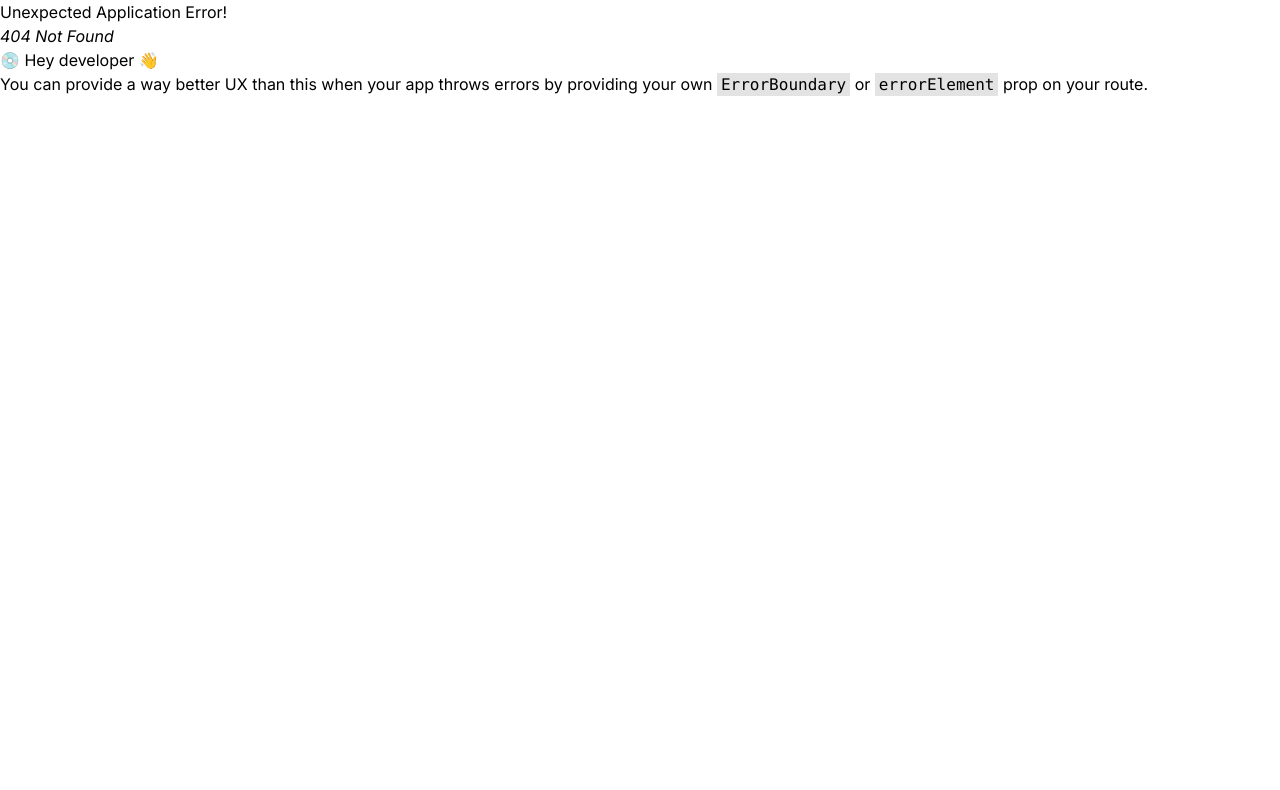
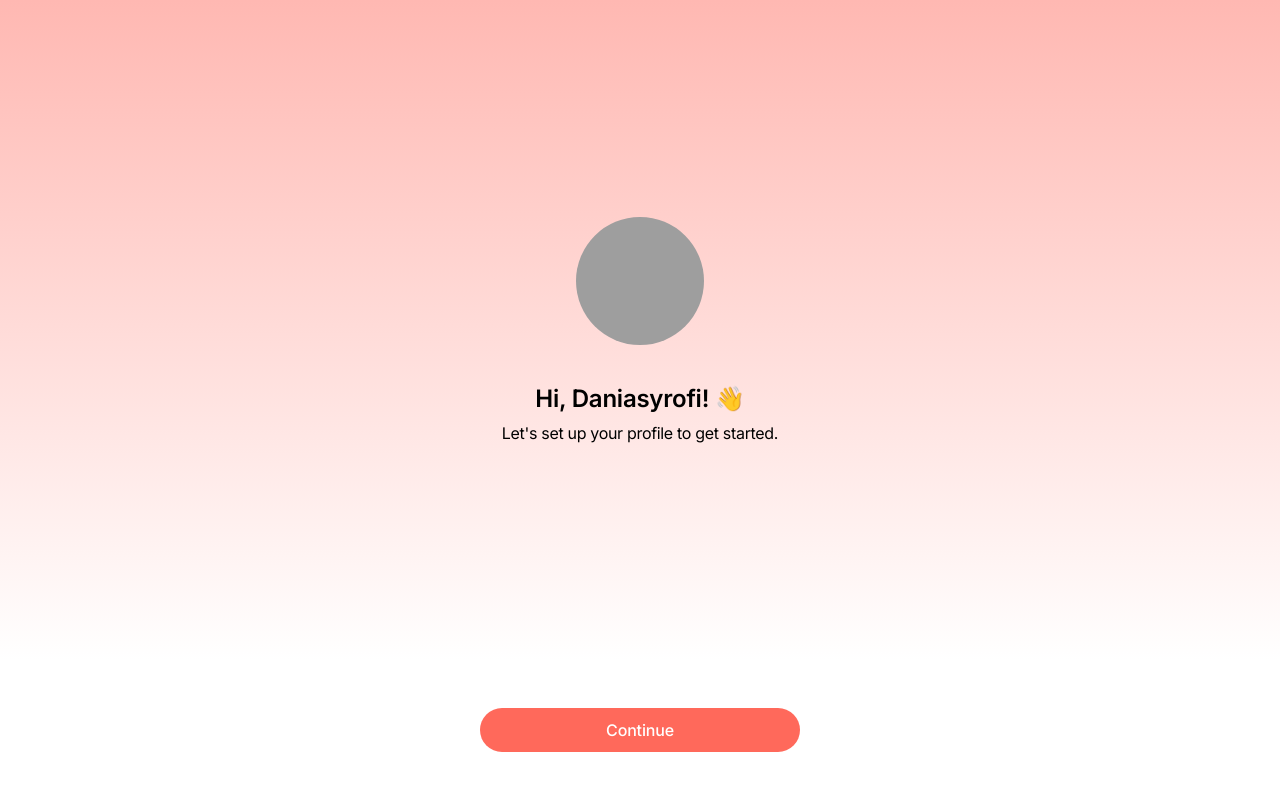
Before and after one commit to ayusudi/localizeai-client, a React (Vite) app: page /register in a window 1280 px wide. Before the commit this address had no page. Shown: the top 790 px of the page. Built offline with nearby package versions, Linux system fonts and the light colour scheme; grey boxes are pictures that could not be loaded.

Commit message:
register page

```diff
--- a/src/pages/LandingPage.jsx
+++ b/src/pages/LandingPage.jsx
@@ -1,6 +1,7 @@
 import React, { useState, useEffect, useRef } from "react";
 import { useSpring, animated } from "react-spring";
 import Card from "../components/Card";
+import { useNavigate } from "react-router-dom";
 
 export default function LandingPage() {
   const [cardKeys, setCardKeys] = useState(new Array(12).fill(false)); // Initialize keys for each card
@@ -8,7 +9,7 @@ export default function LandingPage() {
   const containerRef = useRef(null); // Reference to the scroll container
   const directionRef = useRef(1); // Direction of scrolling (1 = right, -1 = left)
   const [isScrolling, setIsScrolling] = useState(true); // State to control scrolling
-
+  const navigate = useNavigate();
   // Effect to detect mobile screen size
   useEffect(() => {
     const mediaQuery = window.matchMedia("(max-width: 768px)"); // Adjust the breakpoint as needed
@@ -149,7 +150,10 @@ export default function LandingPage() {
             </p>
           </div>
           <div className="flex flex-col items-center gap-2 md:gap-3">
-            <button className="text-heading-md w-80 py-2.5 px-3 rounded-full text-white bg-primary">
+            <button
+              onClick={() => navigate("/register")}
+              className="text-heading-md w-80 py-2.5 px-3 rounded-full text-white bg-primary"
+            >
               Login with Google
             </button>
             <button className="text-heading-md w-80 py-2.5 px-3 rounded-full text-primary bg-primary-50">
--- a/src/pages/RegisterPage.jsx
+++ b/src/pages/RegisterPage.jsx
@@ -1,3 +1,71 @@
+import { TextInput } from "flowbite-react";
+import { useState } from "react";
+
 export default function RegisterPage() {
-  return <>HELLO</>;
+  const [greeting, setGreeting] = useState(true);
+  return (
+    <div>
+      {greeting ? (
+        <div className="h-screen flex flex-col justify-center w-full">
+          <div className="flex-grow flex flex-col gap-10 bg-gradient-to-t from-white to-[#FFB8B2] items-center justify-center">
+            <img
+              className="rounded-full w-32 h-32 object-cover"
+              src="https://static.standard.co.uk/2021/12/02/17/Guy20Berryman_Image20courtesy20of20Applied20Art20Forms.jpg?width=1200&auto=webp&quality=75&crop=5:3,smart"
+            />
+            <div className="flex flex-col gap-2.5">
+              <h3 className="text-sm text-center">Hi, Daniasyrofi! 👋</h3>
+              <p className="text-body-lg text-center">
+                Let's set up your profile to get started.
+              </p>
+            </div>
+          </div>
+          <div className="my-12 bg-white mx-auto">
+            <button
+              onClick={() => setGreeting(false)}
+              className="text-heading-md w-80 py-2.5 px-3 rounded-full text-white bg-primary"
+            >
+              Continue
+            </button>
+          </div>
+        </div>
+      ) : (
+        <div className="page flex flex-col justify-center w-full">
+          <div className="flex-grow flex flex-col gap-2.5 px-5 py-2.5 ">
+            <button
+              onClick={() => setGreeting(true)}
+              className="h-12 w-12 mb-2 rounded-full border-[#D9D9D9] border flex justify-center items-center"
+            >
+              <img src="icon-back.svg" />
+            </button>
+            <h3 className="text-sm">Create Your Username</h3>
+            <p className="text-body-lg">
+              Pick a unique username to personalize your experience.
+            </p>
+            <form className="mt-2.5" action="" method="get">
+              <TextInput
+                theme={{ field: { input: { sizes: { md: "text-body-lg" } } } }}
+                id="username"
+                type="text"
+                placeholder="Enter your username"
+                required
+                helperText={
+                  <p className="!text-body-md text-danger">
+                    This username is already taken.
+                  </p>
+                }
+              />
+            </form>
+          </div>
+          <div className="my-12 mx-auto">
+            <button
+              onClick={() => setGreeting(false)}
+              className="text-heading-md w-80 py-2.5 px-3 rounded-full text-white bg-primary"
+            >
+              Confirm Username
+            </button>
+          </div>
+        </div>
+      )}
+    </div>
+  );
 }
--- a/tailwind.config.js
+++ b/tailwind.config.js
@@ -15,6 +15,7 @@ export default {
       "primary-50": "#FFF7F7",
       "primary-100": "#FFE1DE",
       white: "#FFFFFF",
+      danger: "#900B09",
     },
     fontSize: {
       "2xl": [
```
Also changed, not shown: src/main.jsx (+4 -4 lines), public/icon-back.svg (added).
